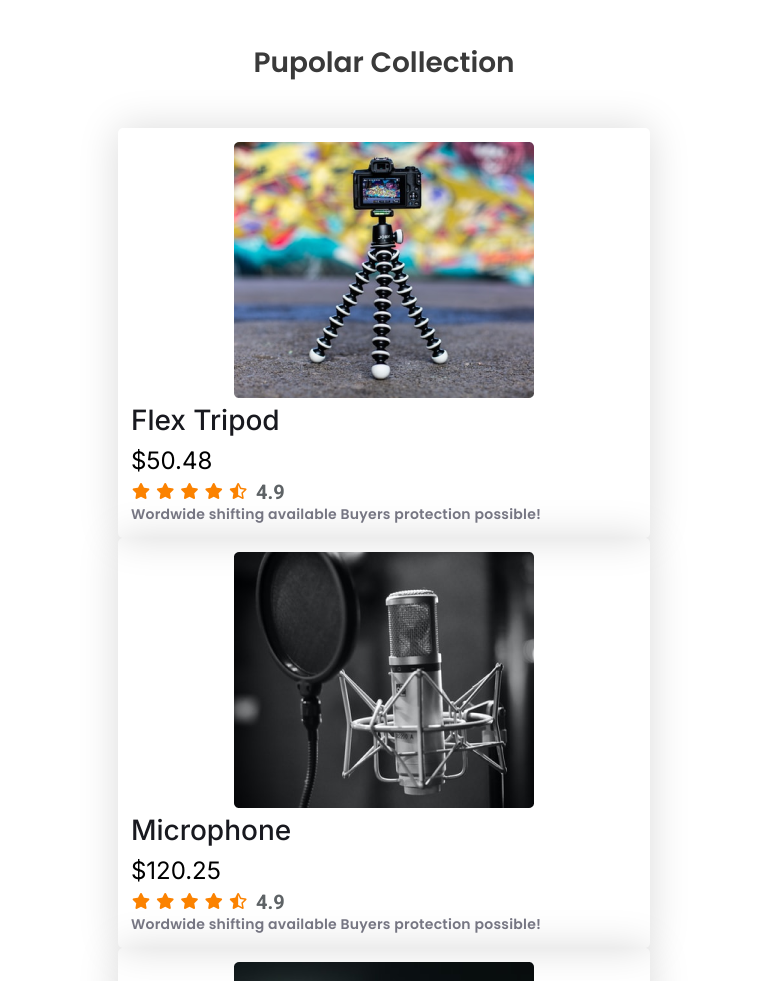
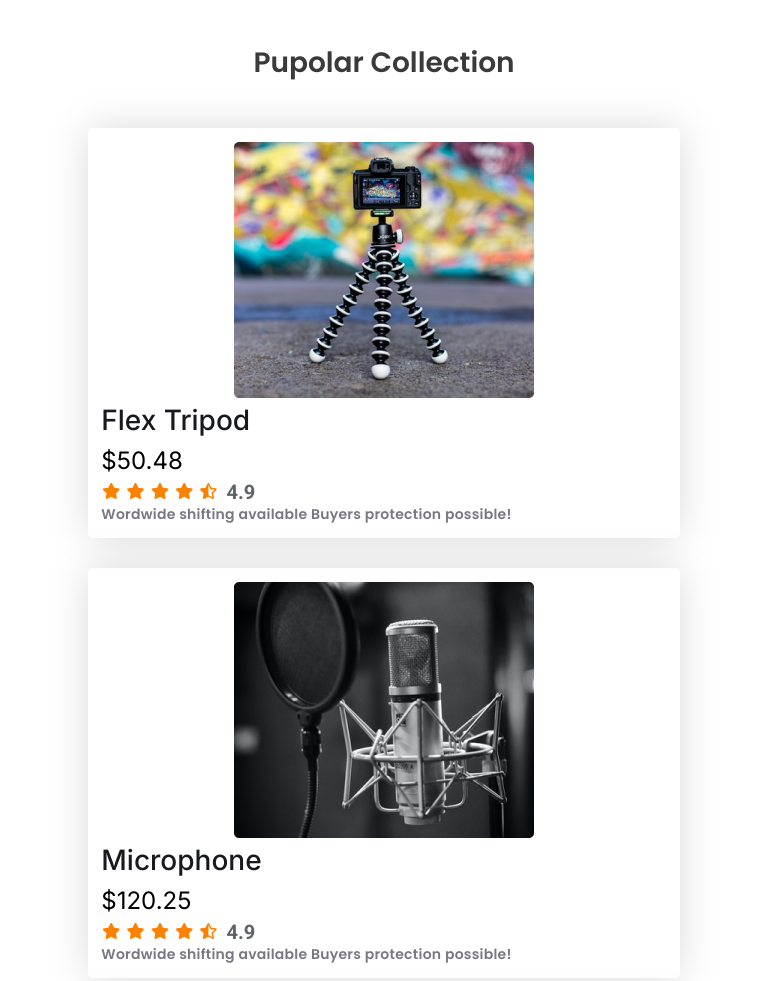
Before and after one commit to codermdshakil/assignment-02, a plain HTML site: page index.html in a window 768 px wide. Shown: the part 1160-2141 px from the top of the page. Drawn offline with Linux system fonts and the light colour scheme.

Commit message:
complete

```diff
--- a/css/style.css
+++ b/css/style.css
@@ -176,9 +176,6 @@ collection section starts here
     grid-column-gap:30px;
 }
 .single-box{
-    width: 90%;
-    display: block;
-    margin: auto;
     padding:14px 13px;
     border-radius: 5px;
     margin-bottom: 30px;
@@ -425,12 +422,7 @@ collection section starts here
         line-height:55px;
     }
 
-    /* collection section starts  */
-    .single-box{
-        width: 90%;
-        display: block;
-        margin: auto;
-    }
+    /* collection section starts  *
     .collection-container {
         width: 85%;
         margin: auto;
@@ -558,11 +550,6 @@ collection section starts here
         width: 77%;
         margin: auto;
     }
-    .single-box{
-        width: 90%;
-        display: block;
-        margin: auto;
-    }
     .collection-content,
     .project-content{
         display: grid;
```
